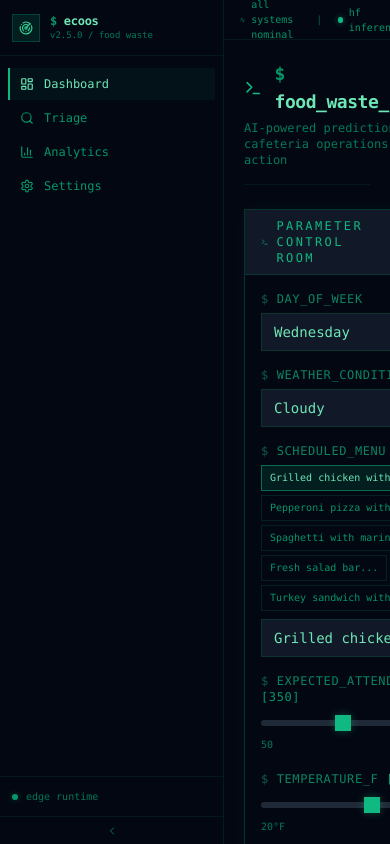
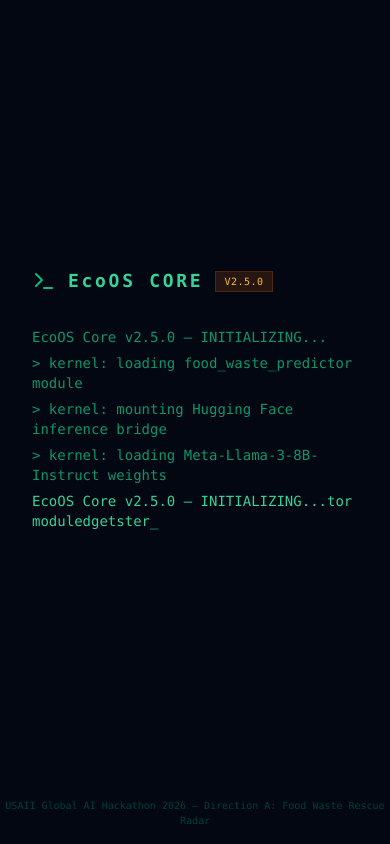
Before and after one commit to shubhumjosh-eng/hack, a Next.js app: page / in a window 390 px wide. Built offline with nearby package versions, Linux system fonts and the light colour scheme.

Commit message:
add boot sequence, typewriter effects, CSV export, mobile responsiveness

```diff
--- a/app/analytics/page.tsx
+++ b/app/analytics/page.tsx
@@ -120,7 +120,7 @@
 
   if (!analytics) {
     return (
-      <div className="space-y-8 animate-fade-in">
+      <div className="space-y-8 animate-fade-in pb-16 sm:pb-0">
         <div className="flex items-center justify-between">
           <div className="space-y-1">
             <h1 className="text-2xl font-bold text-emerald-50">Analytics</h1>
@@ -149,7 +149,7 @@
   }
 
   return (
-    <div className="space-y-8 animate-fade-in">
+    <div className="space-y-8 animate-fade-in pb-16 sm:pb-0">
       <div className="flex items-center justify-between">
         <div className="space-y-1">
           <h1 className="text-2xl font-bold text-emerald-50">Analytics</h1>
--- a/app/page.tsx
+++ b/app/page.tsx
@@ -74,7 +74,7 @@
   }, []);
 
   return (
-    <div className="space-y-6 animate-fade-in">
+    <div className="space-y-6 animate-fade-in pb-16 sm:pb-0">
       <div className="flex items-center justify-between border-b border-emerald-800/20 pb-4">
         <div className="space-y-1">
           <div className="flex items-center gap-3">
@@ -117,6 +117,7 @@
             result={result}
             loading={loading}
             error={error}
+            input={input}
             onDismiss={handleDismissError}
           />
 
--- a/app/settings/page.tsx
+++ b/app/settings/page.tsx
@@ -93,7 +93,7 @@
   }
 
   return (
-    <div className="space-y-8 animate-fade-in">
+    <div className="space-y-8 animate-fade-in pb-16 sm:pb-0">
       <div className="flex items-center justify-between">
         <div className="space-y-1">
           <h1 className="text-2xl font-bold text-emerald-50">Settings</h1>
--- a/app/triage/page.tsx
+++ b/app/triage/page.tsx
@@ -77,7 +77,7 @@
   }
 
   return (
-    <div className="space-y-6 animate-fade-in">
+    <div className="space-y-6 animate-fade-in pb-16 sm:pb-0">
       <div className="flex items-center justify-between">
         <div className="space-y-1">
           <h1 className="text-2xl font-bold text-emerald-50">Waste Triage</h1>
--- a/components/layout/dashboard-shell.tsx
+++ b/components/layout/dashboard-shell.tsx
@@ -3,18 +3,50 @@
 import { Sidebar } from './sidebar';
 import { Header } from './header';
 import { cn } from '@/lib/utils';
+import { BootSequence } from '@/components/ui/boot-sequence';
+import { useState, useEffect } from 'react';
 
 interface DashboardShellProps {
   children: React.ReactNode;
 }
 
 export function DashboardShell({ children }: DashboardShellProps) {
+  const [booted, setBooted] = useState(false);
+  const [bootReady, setBootReady] = useState(false);
+
+  useEffect(() => {
+    const showBoot = sessionStorage.getItem('ecoos-booted');
+    if (showBoot === 'true') {
+      setBooted(true);
+      setBootReady(true);
+    } else {
+      setBootReady(true);
+    }
+  }, []);
+
+  const handleBootComplete = () => {
+    sessionStorage.setItem('ecoos-booted', 'true');
+    setBooted(true);
+  };
+
+  if (!bootReady) {
+    return (
+      <div className="flex h-screen bg-gray-950 items-center justify-center">
+        <div className="text-emerald-500 animate-pulse">INITIALIZING...</div>
+      </div>
+    );
+  }
+
+  if (!booted) {
+    return <BootSequence onComplete={handleBootComplete} />;
+  }
+
   return (
     <div className="flex h-screen bg-gray-950 text-emerald-400 font-mono">
       <Sidebar />
-      <div className="flex flex-1 flex-col overflow-hidden">
+      <div className="flex flex-1 flex-col overflow-hidden min-w-0">
         <Header />
-        <main className="flex-1 overflow-y-auto p-5 scanlines">
+        <main className="flex-1 overflow-y-auto p-3 sm:p-5 scanlines">
           <div className="mx-auto max-w-7xl">{children}</div>
         </main>
       </div>
--- a/components/layout/sidebar.tsx
+++ b/components/layout/sidebar.tsx
@@ -12,6 +12,8 @@
   ChevronLeft,
   ChevronRight,
   Radar,
+  Menu,
+  X,
 } from 'lucide-react';
 import { useState } from 'react';
 
@@ -24,13 +26,30 @@
 
 export function Sidebar() {
   const pathname = usePathname();
-  const [collapsed, setCollapsed] = useState(false);
+  const [collapsed, setCollapsed] = useState(true);
+  const [mobileOpen, setMobileOpen] = useState(false);
 
   return (
+    <>
+      <button
+        onClick={() => setMobileOpen(!mobileOpen)}
+        className="fixed top-2 left-2 z-50 flex sm:hidden items-center justify-center h-8 w-8 bg-gray-900 border border-emerald-800/40 text-emerald-500 hover:text-emerald-400"
+      >
+        {mobileOpen ? <X className="h-4 w-4" /> : <Menu className="h-4 w-4" />}
+      </button>
+
+      {mobileOpen && (
+        <div
+          className="fixed inset-0 z-30 bg-black/60 sm:hidden"
+          onClick={() => setMobileOpen(false)}
+        />
+      )}
+
       <aside
         className={cn(
-        'flex flex-col border-r border-emerald-800/25 bg-gray-950 transition-all duration-300',
-        collapsed ? 'w-16' : 'w-56'
+          'flex flex-col border-r border-emerald-800/25 bg-gray-950 transition-all duration-300 z-40',
+          collapsed ? 'w-16 hidden sm:flex' : 'w-56 hidden sm:flex',
+          mobileOpen ? 'fixed inset-y-0 left-0 flex w-56 sm:hidden' : ''
         )}
       >
         <div className="flex h-14 items-center border-b border-emerald-800/20 px-3">
@@ -56,6 +75,7 @@
               <Link
                 key={item.href}
                 href={item.href}
+                onClick={() => setMobileOpen(false)}
                 className={cn(
                   'flex items-center gap-2.5 px-2.5 py-2 text-xs font-mono transition-all duration-200 border-l-2',
                   isActive
@@ -83,10 +103,33 @@
 
         <button
           onClick={() => setCollapsed(!collapsed)}
-        className="flex items-center justify-center h-7 border-t border-emerald-800/20 text-emerald-700 hover:text-emerald-500 transition-colors"
+          className="hidden sm:flex items-center justify-center h-7 border-t border-emerald-800/20 text-emerald-700 hover:text-emerald-500 transition-colors"
         >
           {collapsed ? <ChevronRight className="h-3 w-3" /> : <ChevronLeft className="h-3 w-3" />}
         </button>
       </aside>
+
+      <nav className="fixed bottom-0 left-0 right-0 z-40 flex sm:hidden border-t border-emerald-800/25 bg-gray-950">
+        {NAV_ITEMS.map((item) => {
+          const Icon = item.icon;
+          const isActive = pathname === item.href;
+          return (
+            <Link
+              key={item.href}
+              href={item.href}
+              className={cn(
+                'flex flex-1 flex-col items-center gap-0.5 py-2 text-[10px] font-mono transition-colors',
+                isActive
+                  ? 'text-emerald-300 bg-emerald-700/10'
+                  : 'text-emerald-600 hover:text-emerald-400'
+              )}
+            >
+              <Icon className="h-4 w-4" />
+              <span>{item.label}</span>
+            </Link>
+          );
+        })}
+      </nav>
+    </>
   );
 }
--- /dev/null
+++ b/components/ui/boot-sequence.tsx
@@ -0,0 +1,106 @@
+'use client';
+
+import { useState, useEffect } from 'react';
+import { Terminal } from 'lucide-react';
+
+const BOOT_MESSAGES = [
+  { text: 'EcoOS Core v2.5.0 — INITIALIZING...', delay: 200, speed: 30 },
+  { text: '> kernel: loading food_waste_predictor module', delay: 400, speed: 20 },
+  { text: '> kernel: mounting Hugging Face inference bridge', delay: 600, speed: 20 },
+  { text: '> kernel: loading Meta-Llama-3-8B-Instruct weights', delay: 900, speed: 25 },
+  { text: '> kernel: establishing secure TLS tunnel to hf router', delay: 1200, speed: 20 },
+  { text: '> kernel: calibrating waste prediction algorithms...', delay: 1600, speed: 30 },
+  { text: '> kernel: loading few-shot examples (3/3)', delay: 2000, speed: 20 },
+  { text: '> kernel: responsible AI guardrails — ENABLED', delay: 2400, speed: 25 },
+  { text: '', delay: 2800, speed: 0 },
+  { text: 'SYSTEM ONLINE // LLAMA-3-8B // EDGE RUNTIME', delay: 3000, speed: 40 },
+  { text: 'READY.', delay: 3500, speed: 50 },
+];
+
+interface BootSequenceProps {
+  onComplete: () => void;
+}
+
+function TypewriterText({ text, speed, onDone }: { text: string; speed: number; onDone: () => void }) {
+  const [displayed, setDisplayed] = useState('');
+  const [idx, setIdx] = useState(0);
+
+  useEffect(() => {
+    if (!text) {
+      onDone();
+      return;
+    }
+    if (idx >= text.length) {
+      onDone();
+      return;
+    }
+    const timer = setTimeout(() => {
+      setDisplayed(prev => prev + text[idx]);
+      setIdx(idx + 1);
+    }, speed);
+    return () => clearTimeout(timer);
+  }, [idx, text, speed, onDone]);
+
+  return <span>{displayed}<span className="animate-blink">_</span></span>;
+}
+
+export function BootSequence({ onComplete }: BootSequenceProps) {
+  const [step, setStep] = useState(0);
+  const [showCursor, setShowCursor] = useState(true);
+
+  useEffect(() => {
+    if (step >= BOOT_MESSAGES.length) {
+      setShowCursor(false);
+      const timer = setTimeout(onComplete, 500);
+      return () => clearTimeout(timer);
+    }
+  }, [step, onComplete]);
+
+  const current = BOOT_MESSAGES[step];
+
+  const handleLineDone = () => {
+    const nextStep = step + 1;
+    if (nextStep < BOOT_MESSAGES.length) {
+      const nextDelay = BOOT_MESSAGES[nextStep].delay;
+      setTimeout(() => setStep(nextStep), nextDelay);
+    } else {
+      setStep(nextStep);
+    }
+  };
+
+  return (
+    <div className="fixed inset-0 z-50 bg-gray-950 flex flex-col font-mono">
+      <div className="flex-1 flex items-center justify-center">
+        <div className="w-full max-w-2xl px-8">
+          <div className="mb-8 flex items-center gap-3">
+            <Terminal className="h-6 w-6 text-emerald-500" />
+            <span className="text-lg text-emerald-400 font-bold tracking-[0.15em]">EcoOS CORE</span>
+            <span className="risk-warning text-[10px]">v2.5.0</span>
+          </div>
+
+          <div className="space-y-1.5 text-sm">
+            {BOOT_MESSAGES.slice(0, step).map((msg, i) => (
+              <div key={i} className="text-emerald-500/80">
+                {msg.text}
+              </div>
+            ))}
+            {step < BOOT_MESSAGES.length && (
+              <div className="text-emerald-400">
+                <TypewriterText text={current.text} speed={current.speed} onDone={handleLineDone} />
+              </div>
+            )}
+          </div>
+
+          {step >= BOOT_MESSAGES.length && showCursor && (
+            <div className="mt-4 flex items-center gap-2 text-emerald-400">
+              <span className="animate-blink text-lg">_</span>
+            </div>
+          )}
+        </div>
+      </div>
+      <div className="pb-4 text-center">
+        <p className="text-[10px] text-emerald-700/50">USAII Global AI Hackathon 2026 — Direction A: Food Waste Rescue Radar</p>
+      </div>
+    </div>
+  );
+}
--- /dev/null
+++ b/components/ui/typewriter-text.tsx
@@ -0,0 +1,20 @@
+'use client';
+
+interface TypewriterTextProps {
+  text: string;
+  speed?: number;
+  className?: string;
+}
+
+import { useTypewriter } from '@/hooks/use-typewriter';
+
+export function TypewriterText({ text, speed = 20, className = '' }: TypewriterTextProps) {
+  const { displayed, isComplete } = useTypewriter({ text, speed });
+
+  return (
+    <span className={className}>
+      {displayed}
+      {!isComplete && <span className="animate-blink text-emerald-500">_</span>}
+    </span>
+  );
+}
--- /dev/null
+++ b/hooks/use-typewriter.ts
@@ -0,0 +1,40 @@
+'use client';
+
+import { useState, useEffect, useRef } from 'react';
+
+interface UseTypewriterOptions {
+  text: string;
+  speed?: number;
+  delay?: number;
+  onComplete?: () => void;
+}
+
+export function useTypewriter({ text, speed = 20, delay = 0, onComplete }: UseTypewriterOptions) {
+  const [displayed, setDisplayed] = useState('');
+  const [started, setStarted] = useState(false);
+  const idxRef = useRef(0);
+  const calledRef = useRef(false);
+
+  useEffect(() => {
+    const timer = setTimeout(() => setStarted(true), delay);
+    return () => clearTimeout(timer);
+  }, [delay]);
+
+  useEffect(() => {
+    if (!started) return;
+    if (idxRef.current >= text.length) {
+      if (onComplete && !calledRef.current) {
+        calledRef.current = true;
+        onComplete();
+      }
+      return;
+    }
+    const timer = setTimeout(() => {
+      setDisplayed(prev => prev + text[idxRef.current]);
+      idxRef.current += 1;
+    }, speed);
+    return () => clearTimeout(timer);
+  }, [started, text, speed, onComplete]);
+
+  return { displayed, isComplete: idxRef.current >= text.length };
+}
```
Also changed, not shown: components/dashboard/results-panel.tsx (+31 -17 lines), lib/utils.ts (+28 -0 lines). Lines whose indentation alone changed are shown as unchanged.
